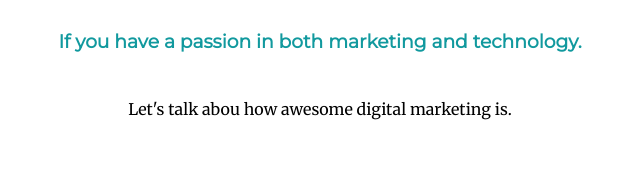
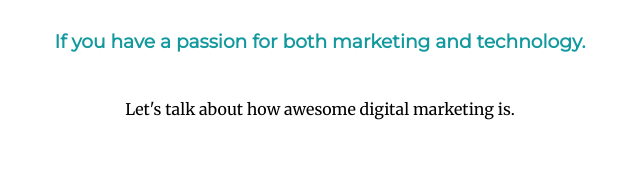
Before and after one commit to eric1132/profile, a plain HTML site: page index.html in a window 1280 px wide. Shown: the part 2581-2753 px from the top of the page, 320-960 px from the left. Drawn offline with Linux system fonts and the light colour scheme.

Commit message:
Update the contact me sections

```diff
--- a/index.html
+++ b/index.html
@@ -57,8 +57,8 @@
 
     <div class="contact-me">
       <h2>Get In Touch</h2>
-      <h3>If you have a passion in both marketing and technology.</h3>
-      <p class="contact-message">Let's talk abou how awesome digital marketing is.</p>
+      <h3>If you have a passion for both marketing and technology.</h3>
+      <p class="contact-message">Let's talk about how awesome digital marketing is.</p>
       <a class="btn" href="mailto:perezeric132@gmail.com">CONTACT ME</a>
     </div>
   </div>
```
